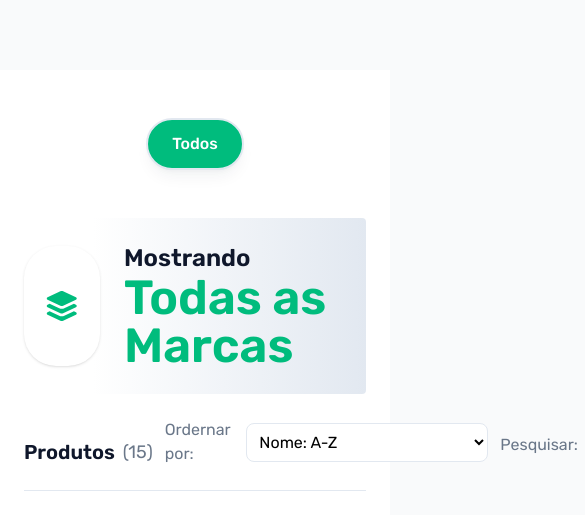
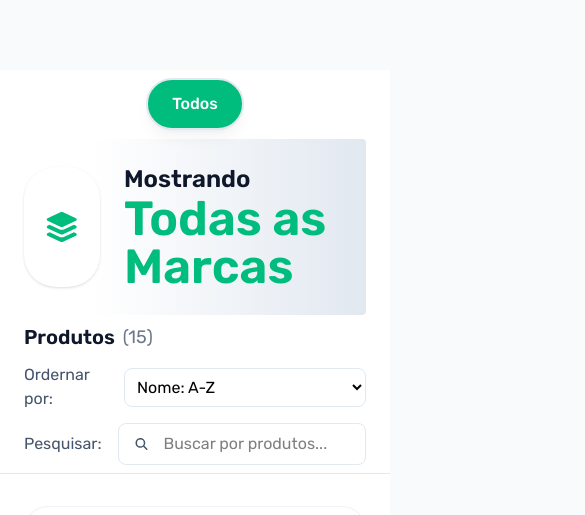
Before and after one commit to gabrielgua/newprix-landing, a Vue app: page /catalog in a window 390 px wide. Shown: the part 690-1205 px from the top of the page, 585 px wide, since content can reach past the window. Built offline with nearby package versions, Linux system fonts and the light colour scheme; a web font is replaced by a local one.

Commit message:
chore: style responsive CatalogFilter and other filters in the catalog page

```diff
--- a/package.json
+++ b/package.json
@@ -22,6 +22,7 @@
     "@fortawesome/free-solid-svg-icons": "^7.1.0",
     "@fortawesome/vue-fontawesome": "^3.1.2",
     "@tailwindcss/vite": "^4.1.14",
+    "@vueuse/core": "^14.2.0",
     "pinia": "^3.0.3",
     "tailwindcss": "^4.1.14",
     "vue": "^3.5.22",
--- a/public/data/brands.json
+++ b/public/data/brands.json
@@ -6,6 +6,7 @@
       "gradientColor": "from-primary-300",
       "textColor": "text-primary",
       "bgColor": "bg-black",
+      "borderColor": "border-black",
       "logoSrc": "/images/brands/wap_300x300.png"
     },
     {
@@ -15,6 +16,7 @@
       "gradientColor": "from-yellow-100",
       "textColor": "text-yellow-500",
       "bgColor": "bg-yellow-500",
+      "borderColor": "border-yellow-500",
       "logoSrc": "/images/brands/vonder_300x300.png"
     },
     {
@@ -24,6 +26,7 @@
       "gradientColor": "from-blue-300",
       "textColor": "text-blue-500",
       "bgColor": "bg-blue-500",
+      "borderColor": "border-blue-500",
       "logoSrc": "/images/brands/nwx_300x300.png"
     },
     {
@@ -33,6 +36,7 @@
       "gradientColor": "from-rose-300",
       "textColor": "text-rose-400",
       "bgColor": "bg-rose-400",
+      "borderColor": "border-rose-400",
       "logoSrc": "/images/brands/selene_300x300.png"
     },
     {
@@ -42,6 +46,7 @@
       "gradientColor": "from-stone-300",
       "textColor": "text-stone-400",
       "bgColor": "bg-stone-400",
+      "borderColor": "border-stone-400",
       "logoSrc": "/images/brands/alhe_300x300.png"
     }
 ]
--- a/src/components/FilterButton.vue
+++ b/src/components/FilterButton.vue
@@ -2,15 +2,19 @@
 defineProps<{
   selected: boolean;
   selectedBgColor?: string
-  selectedTextColor?: string
+  selectedTextColor?: string,
+  borderColor?: string,
+  textColor?: string
 }>();
+
+//get textColor and BorderColor on HOVER
 
 </script>
 
 <template>
 
-  <div class="px-6 py-3 rounded-full shadow-lg shadow-slate-800/5 font-medium border-2 border-border transition-all"
-    :class="selected ? `${selectedBgColor ?? 'bg-primary'} ${selectedTextColor ?? 'text-white'}` : 'bg-bg-base text-text-secondary hover:border-primary hover:text-primary cursor-pointer active:scale-95'">
+  <div class="px-6 py-3 rounded-full shadow-lg shadow-slate-800/5 font-medium border-2 transition-all border-border"
+    :class="selected ? `${selectedBgColor ?? 'bg-primary'} ${selectedTextColor ?? 'text-white'}` : 'bg-bg-base text-text-secondary cursor-pointer active:scale-95 '">
     <p>
       <slot />
     </p>
--- a/src/components/catalog/CatalogFilter.vue
+++ b/src/components/catalog/CatalogFilter.vue
@@ -13,7 +13,8 @@ const { getBrand } = useBrandStore();
   <div class="flex items-center justify-center gap-4 flex-wrap">
     <FilterButton v-for="filter in catalogFilterStore.filters" :key="filter.value"
       :selected="catalogFilterStore.selectedFilter === filter.value"
-      :selected-bg-color="getBrand(filter.value)?.bgColor!" @click="catalogFilterStore.selectFilter(filter.value)">
+      :selected-bg-color="getBrand(filter.value)?.bgColor!" @click="catalogFilterStore.selectFilter(filter.value)"
+      :border-color="getBrand(filter.value)?.borderColor" :text-color="getBrand(filter.value)?.textColor">
       {{ filter.label }}
     </FilterButton>
   </div>
--- a/src/components/catalog/CatalogListing.vue
+++ b/src/components/catalog/CatalogListing.vue
@@ -3,6 +3,8 @@ import { useProductStore } from '@/stores/product.store';
 import CatalogProductCard from './CatalogProductCard.vue';
 
 const productStore = useProductStore();
+
+
 
 </script>
 
--- a/src/components/catalog/CatalogListingHeaderBrandCard.vue
+++ b/src/components/catalog/CatalogListingHeaderBrandCard.vue
@@ -8,7 +8,7 @@ defineProps<{
 
 <template>
   <div class="flex items-center gap-6 transition-all">
-    <slot name="img"></slot>
+    <slot name="img" v-if="$slots['img']"></slot>
     <p class="text-text-primary text-left text-2xl font-semibold">
       Mostrando <br>
       <span class="text-5xl" :class="color ? color : 'text-primary'">
--- a/src/router/index.ts
+++ b/src/router/index.ts
@@ -3,10 +3,17 @@ import { createRouter, createWebHistory } from 'vue-router'
 const router = createRouter({
   history: createWebHistory(import.meta.env.BASE_URL),
   routes: [
-    { path: '/home', component: () => import('@/views/HomeView.vue') },
-    { path: '/catalog', component: () => import('@/views/CatalogView.vue') },
+    { name: 'home', path: '/home', component: () => import('@/views/HomeView.vue') },
+    { name: 'catalog', path: '/catalog', component: () => import('@/views/CatalogView.vue') },
     { path: '/:pathMatch(.*)*', redirect: '/home' },
   ],
+  scrollBehavior(to, from) {
+    if (to.name === from.name) {
+      return false
+    }
+
+    return { top: 0, behavior: 'smooth' }
+  },
 })
 
 export default router
--- a/src/transitions/FadeTransition.vue
+++ b/src/transitions/FadeTransition.vue
@@ -19,9 +19,4 @@ import { Transition } from 'vue';
 .fade-leave-to {
   opacity: 0;
 }
-
-.fade-enter-to,
-.fade-leave-from {
-  opacity: 1;
-}
 </style>
--- a/src/transitions/FadeinTransition.vue
+++ b/src/transitions/FadeinTransition.vue
@@ -12,7 +12,7 @@ import { Transition } from 'vue';
 <style scoped>
 .fade-in-enter-active,
 .fade-in-leave-active {
-  transition: all 0.150s ease;
+  transition: all 200ms ease;
 }
 
 .fade-in-enter-from,
@@ -20,10 +20,4 @@ import { Transition } from 'vue';
   opacity: 0;
   scale: .9;
 }
-
-.fade-in-enter-to,
-.fade-in-leave-from {
-  opacity: 1;
-  scale: 1.1;
-}
 </style>
--- a/src/types/brand.ts
+++ b/src/types/brand.ts
@@ -4,6 +4,7 @@ export type Brand = {
   fullName: string
   bgColor?: string
   textColor?: string
+  borderColor?: string
   gradientColor?: string
   logoSrc?: string
 }
--- a/src/types/product.ts
+++ b/src/types/product.ts
@@ -4,7 +4,7 @@ export type Product = {
   category: string
   description: string
   store: string
-  brand: string
+  brand: 'AMAZON' | 'MERCADO_LIVRE'
   img: string
   link: string
   new: boolean
--- a/src/views/CatalogView.vue
+++ b/src/views/CatalogView.vue
@@ -2,22 +2,47 @@
 import CatalogFilter from '@/components/catalog/CatalogFilter.vue';
 import CatalogListing from '@/components/catalog/CatalogListing.vue';
 import CatalogListingHeader from '@/components/catalog/CatalogListingHeader.vue';
-import Divider from '@/components/Divider.vue';
 import Icon from '@/components/Icon.vue';
 import Section from '@/components/Section.vue';
-import { onBeforeMount } from 'vue';
+import { computed, ref } from 'vue';
+import { useElementBounding } from '@vueuse/core';
+import { useCataLogFilterStore } from '@/stores/catalog-filter-store';
+import { useBrandStore } from '@/stores/brand-store';
+
+const catalogFilterStore = useCataLogFilterStore();
+const { getBrand } = useBrandStore();
+
+const headerHeight = 100;
+const brandFiltersRef = ref<HTMLElement | null>(null);
+const genericFiltersRef = ref<HTMLElement | null>(null);
 
 
+const { top: brandFiltersTop, bottom: brandFiltersBottom } = useElementBounding(brandFiltersRef);
+const { top: genericFiltersTop } = useElementBounding(genericFiltersRef);
 
-onBeforeMount(() => {
-  document.title = 'Catálogo de Produtos - NewPrix';
-});
+const isBrandFiltersPinned = computed(() => {
+  return brandFiltersTop.value <= headerHeight;
+})
+
+const isGenericFiltersPinned = computed(() => {
+  return genericFiltersTop.value <= (brandFiltersBottom.value + 1);
+})
+
+
+const getColor = () => {
+  const brand = getBrand(catalogFilterStore.selectedFilter);
+  return brand?.bgColor || 'bg-primary';
+};
+
+const getGenericFiltersTop = () => {
+  return isBrandFiltersPinned.value ? (brandFiltersBottom.value) + 'px' : 'auto';
+};
 
 
 </script>
 
 <template>
-  <Section centered class="bg-bg-muted py-24!">
+  <Section ref="heroRef" centered class="bg-bg-muted py-24!">
     <template #title>Nossa seleção</template>
     <template #title-hero>
       <p class="mb-4 text-6xl max-w-[700px]">
@@ -32,27 +57,35 @@ onBeforeMount(() => {
       </p>
     </template>
   </Section>
-  <Section centered class="py-12! bg-bg-base">
+
+  <Section ref="brandFiltersRef" centered class="sticky top-20 lg:top-24 z-10 border-b border-bg-base"
+    :class="[isBrandFiltersPinned ? 'py-2! border-border *:scale-90 backdrop-blur-3xl' : 'py-2! md:py-8! lg:py-12!', isGenericFiltersPinned ? getColor() : 'bg-bg-base']">
     <template #first-column-content>
       <CatalogFilter />
     </template>
   </Section>
 
-  <Section class="pt-0! bg-bg-base">
+  <Section class="py-0! bg-bg-base">
     <template #first-column-content>
-      <div class="flex flex-col space-y-6 transition-all">
       <CatalogListingHeader />
-        <div class="flex items-end justify-between gap-3">
+    </template>
+  </Section>
+
+  <Section ref="genericFiltersRef" class="sticky z-5 transition-all bg-bg-base border-b border-border"
+    :style="{ top: getGenericFiltersTop() }" :class="isGenericFiltersPinned ? 'py-2!' : 'py-2! md:py-4! lg:py-8!'">
+    <template #first-column-content>
+
+      <div class="flex items-center justify-between gap-3 flex-wrap">
         <div class="flex items-center gap-2">
-            <p class="text-text-primary font-semibold text-xl">
+          <p class="font-semibold text-xl text-text-primary">
             Produtos
           </p>
-            <p class="text-text-secondary/80 font-normal text-lg">
+          <p class="font-normal text-lg text-text-secondary/80">
             (15)
           </p>
         </div>
         <div class="flex items-center gap-4 ml-auto">
-            <p class="text-text-secondary/80">Ordernar por: </p>
+          <p class="text-text-secondary">Ordernar por: </p>
           <select
             class="bg-bg-base border border-border rounded-lg p-2 pe-4 ps-2 outline-none focus:border-primary focus:ring-2 focus:ring-primary transition-all">
             <option value="name-a-z">Nome: A-Z</option>
@@ -63,7 +96,7 @@ onBeforeMount(() => {
           </select>
         </div>
         <div class="flex items-center gap-4">
-            <p class="text-text-secondary/80">Pesquisar: </p>
+          <p class="text-text-secondary">Pesquisar: </p>
           <div
             class="flex items-center gap-4 bg-bg-base border border-border rounded-lg p-2 ps-4 outline-none focus-within:border-primary focus-within:ring-2 focus-within:ring-primary transition-all">
             <Icon icon="magnifying-glass" class="text-text-secondary text-xs" />
@@ -71,7 +104,12 @@ onBeforeMount(() => {
           </div>
         </div>
       </div>
-        <Divider />
+    </template>
+  </Section>
+
+  <Section class="bg-bg-base py-8!" :class="{ 'pt-24!': isGenericFiltersPinned }">
+    <template #first-column-content>
+      <div class="space-y-12">
         <CatalogListing />
       </div>
     </template>
```
Also changed, not shown: 1 other file (tests, documents, lock files or other folders). Lines whose indentation alone changed are shown as unchanged.
